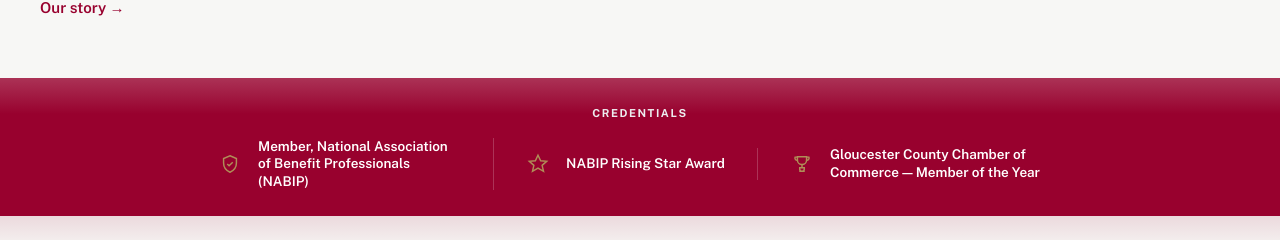
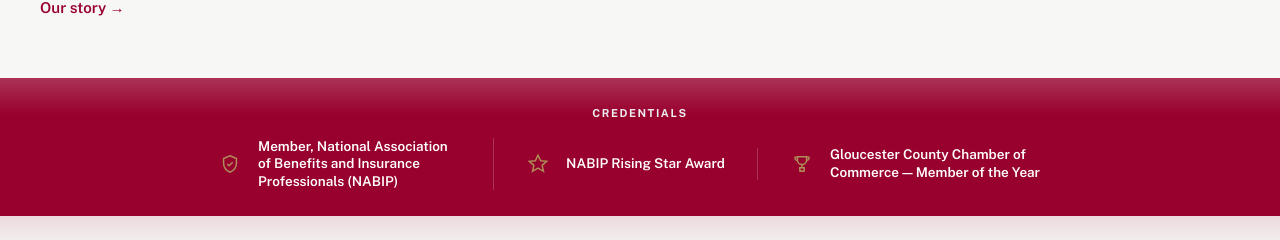
Before and after one commit to Mcart86/pbs-website, a plain HTML site: page index.html in a window 1280 px wide. Shown: the part 1339-1579 px from the top of the page. Drawn offline with nearby package versions, Linux system fonts and the light colour scheme; a web font is replaced by a local one.

Commit message:
Homepage credential: use full NABIP name (Benefits and Insurance Professionals)

```diff
--- a/index.html
+++ b/index.html
@@ -123,7 +123,7 @@
 <div class="credentials-grid">
 <div class="credential-item">
 <span class="credential-icon"><svg aria-hidden="true" class="icon" fill="none" focusable="false" stroke="currentColor" stroke-width="1.6" viewbox="0 0 24 24"><path d="M12 3l7 3v5c0 5-3.5 8.5-7 10-3.5-1.5-7-5-7-10V6l7-3z"></path><path d="M9 12l2 2 4-4"></path></svg></span>
-<span>Member, National Association of Benefit Professionals (NABIP)</span>
+<span>Member, National Association of Benefits and Insurance Professionals (NABIP)</span>
 </div>
 <div class="credential-item">
 <span class="credential-icon"><svg aria-hidden="true" class="icon" fill="none" focusable="false" stroke="currentColor" stroke-width="1.6" viewbox="0 0 24 24"><path d="M12 2.5l2.9 6 6.6.6-5 4.4 1.5 6.5-6-3.6-6 3.6 1.5-6.5-5-4.4 6.6-.6z"></path></svg></span>
```
